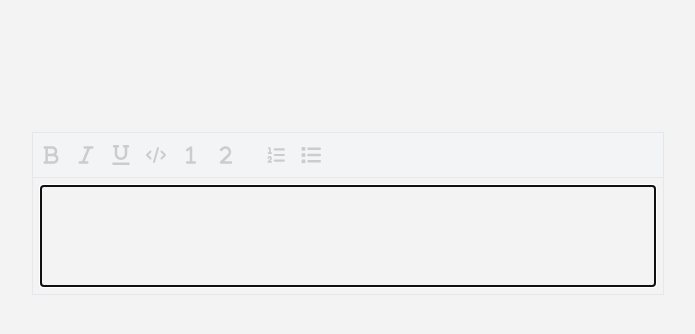
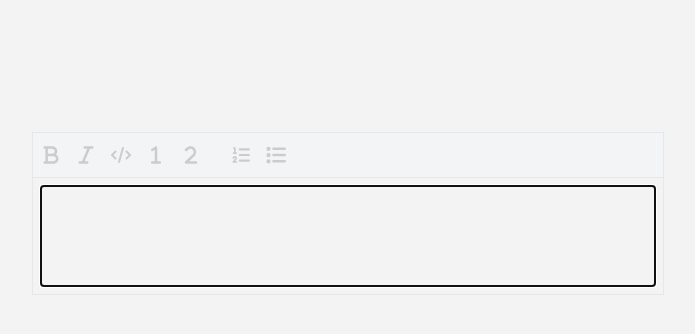
Before and after one commit to sairajchouhan/slate-nextjs-example, a Next.js app: page / in a window 1280 px wide. Shown: the top 334 px of the page, without its empty margins (292-987 px from the left). Built offline with nearby package versions, Linux system fonts and the light colour scheme.

Commit message:
add code block

```diff
--- a/components/Rte.jsx
+++ b/components/Rte.jsx
@@ -35,8 +35,8 @@ const RichTextExample = () => {
       <Toolbar>
         <MarkButton format="bold" icon="format_bold" />
         <MarkButton format="italic" icon="format_italic" />
-        <MarkButton format="underline" icon="format_underlined" />
-        <MarkButton format="code" icon="code" />
+        {/* <MarkButton format="code" icon="code" /> */}
+        <BlockButton format="code-block" icon="code" />
         <BlockButton format="heading-one" icon="looks_one" />
         <BlockButton format="heading-two" icon="looks_two" />
         <BlockButton format="block-quote" icon="format_quote" />
@@ -131,8 +131,17 @@ const isMarkActive = (editor, format) => {
 };
 
 const Element = ({ attributes, children, element }) => {
+  console.log(attributes);
   const style = { textAlign: element.align };
   switch (element.type) {
+    case "code-block":
+      return (
+        <pre className="bg-gray-200/50" {...attributes} style={style}>
+          <code className="font-mono w-full px-1 block text-xs py-1">
+            {children}
+          </code>
+        </pre>
+      );
     case "block-quote":
       return (
         <blockquote style={style} {...attributes}>
```
